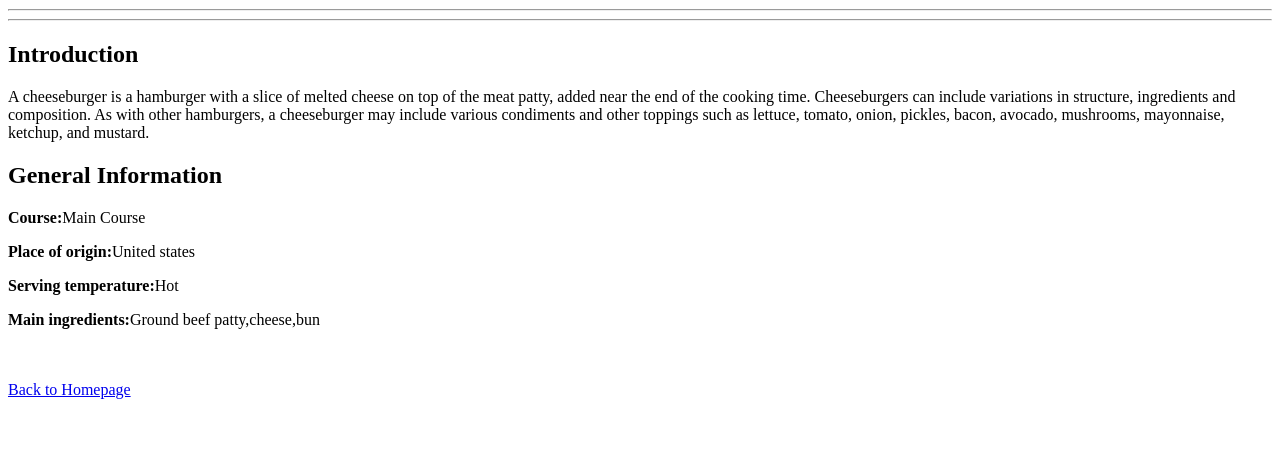
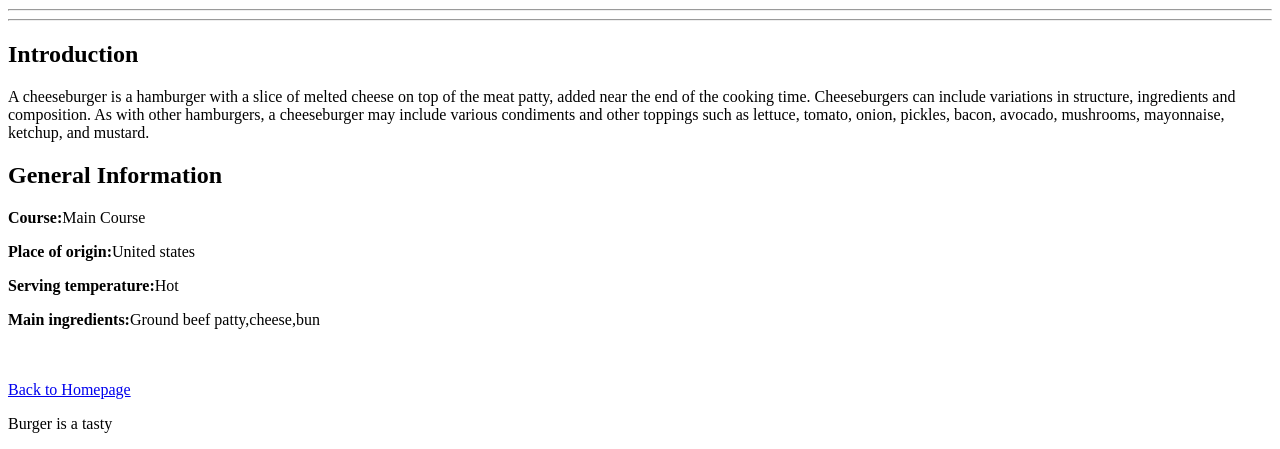
Before and after one commit to anuragpatre/Food-Website, a plain HTML site: page burger.html in a window 1280 px wide. Shown: the part 409-858 px from the top of the page. Before the commit the page ends 816 px from the top, so only its background shows below. Drawn offline with Linux system fonts and the light colour scheme.

```diff
--- a/burger.html
+++ b/burger.html
@@ -38,5 +38,6 @@
 <br/>
 <br/>
 <a href="index.html">Back to Homepage</a>
+<p>Burger is a tasty</p>
 </body>
 </html>
```
